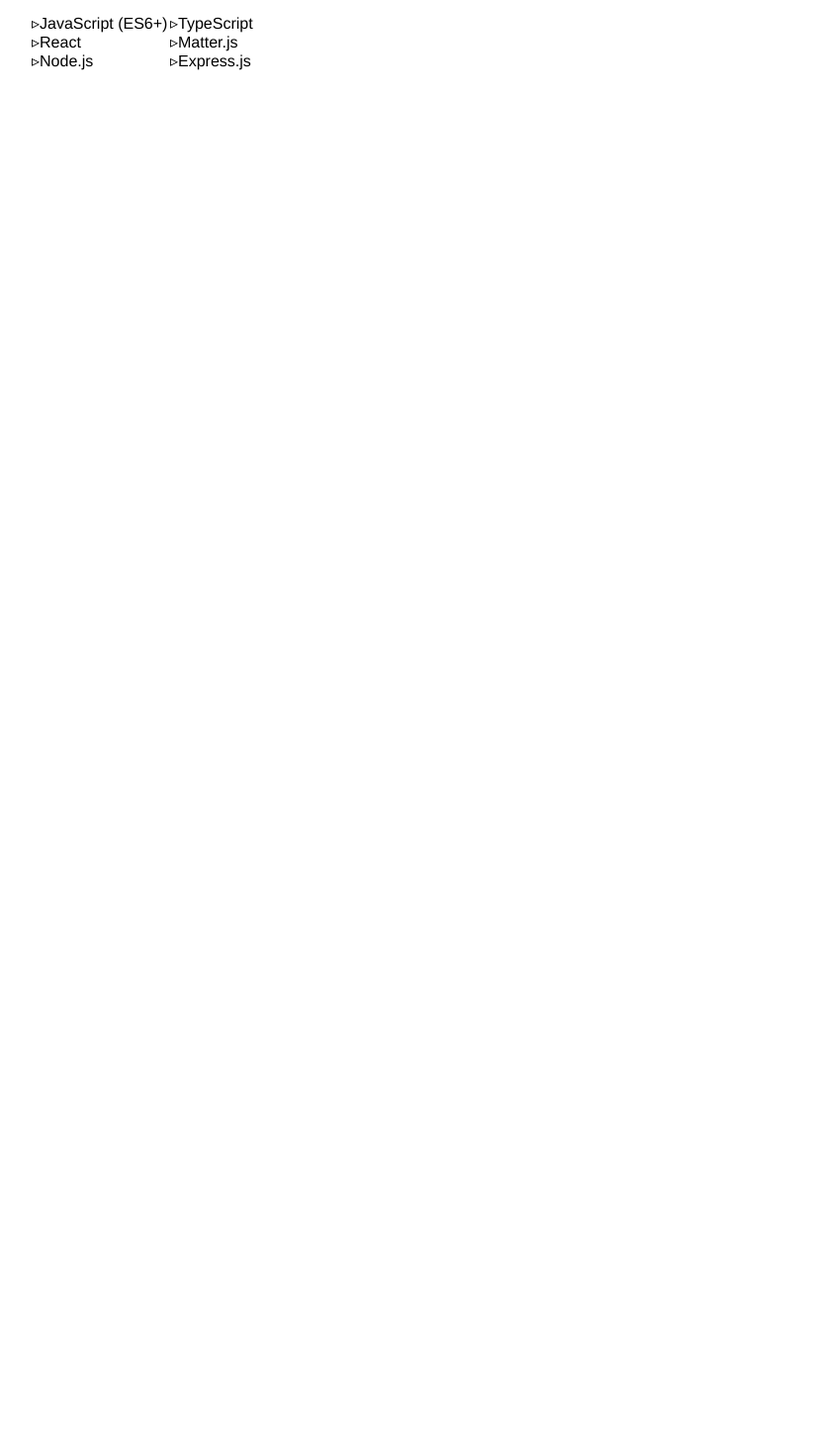
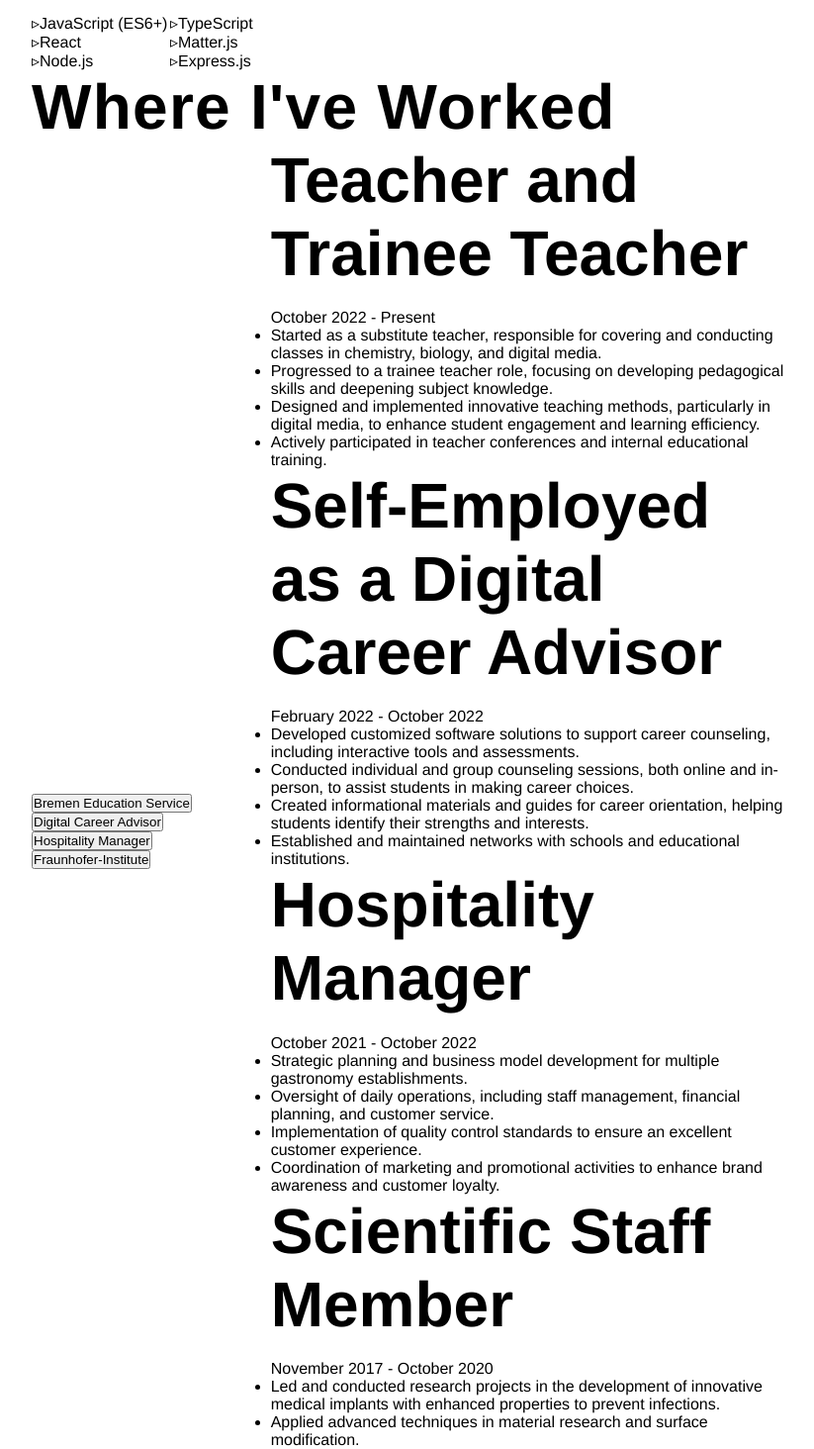
Before and after one commit to denmarx/resume23-24, a React (Create React App) app: page / in a window 1280 px wide. Shown: the part 1332-2796 px from the top of the page at 99% size, without its empty margins (224-1047 px from the left). Before the commit the page ends 2000 px from the top, so only its background shows below. Built offline with nearby package versions, Linux system fonts and the light colour scheme.

Commit message:
added job content

```diff
--- a/src/App.js
+++ b/src/App.js
@@ -3,6 +3,7 @@
 import Footer from './components/Footer/Footer';
 import Hero from './components/Hero/Hero';
 import About from './components/Content/About';
+import Jobs from './components/Content/Jobs';
 
 const App = () => {
   return (
@@ -11,6 +12,7 @@
       <main className='main-content'>
         <Hero />
         <About />
+        <Jobs />
       </main>
       <Footer />
     </div>
--- a/src/components/Content/About.js
+++ b/src/components/Content/About.js
@@ -5,7 +5,7 @@
 const About = () => {
   const addRef = useRevealOnScroll();
   return (
-    <section id='aboutSection' className={styles.aboutContainer}>
+    <section id='aboutSection'>
       <h2 className={styles.aboutMeHead} ref={addRef(0.3)}>
         About Me
       </h2>
--- a/src/components/Content/About.module.css
+++ b/src/components/Content/About.module.css
@@ -1,9 +1,3 @@
-.aboutContainer {
-  /* width: 100px;
-  height: 100px;
-  background-color: aqua; */
-}
-
 .aboutMeHead {
   opacity: 0;
 }
--- /dev/null
+++ b/src/components/Content/Jobs.js
@@ -0,0 +1,116 @@
+import styles from './Jobs.module.css';
+
+const Jobs = () => {
+  return (
+    <section id='jobs'>
+      <h2>Where I've Worked</h2>
+      <div className={styles.inner}>
+        <div role='tablist' className={styles.tabList}>
+          <button>
+            <span>Bremen Education Service</span>
+          </button>
+          <button>
+            <span>Digital Career Advisor</span>
+          </button>
+          <button>
+            <span>Hospitality Manager</span>
+          </button>
+          <button>
+            <span>Fraunhofer-Institute</span>
+          </button>
+        </div>
+        <div className={styles.jobPanel}>
+          <div role='tabpanel'>
+            <h3>
+              <span>Teacher and Trainee Teacher</span>
+            </h3>
+            <p className={styles.range}>October 2022 - Present</p>
+            <div>
+              <ul>
+                <li>
+                  Started as a substitute teacher, responsible for covering and conducting classes in chemistry,
+                  biology, and digital media.
+                </li>
+                <li>
+                  Progressed to a trainee teacher role, focusing on developing pedagogical skills and deepening subject
+                  knowledge.
+                </li>
+                <li>
+                  Designed and implemented innovative teaching methods, particularly in digital media, to enhance
+                  student engagement and learning efficiency.
+                </li>
+                <li>Actively participated in teacher conferences and internal educational training.</li>
+              </ul>
+            </div>
+          </div>
+          <div role='tabpanel'>
+            <h3>
+              <span>Self-Employed as a Digital Career Advisor</span>
+            </h3>
+            <p className={styles.range}>February 2022 - October 2022</p>
+            <div>
+              <ul>
+                <li>
+                  Developed customized software solutions to support career counseling, including interactive tools and
+                  assessments.
+                </li>
+                <li>
+                  Conducted individual and group counseling sessions, both online and in-person, to assist students in
+                  making career choices.
+                </li>
+                <li>
+                  Created informational materials and guides for career orientation, helping students identify their
+                  strengths and interests.
+                </li>
+                <li>Established and maintained networks with schools and educational institutions.</li>
+              </ul>
+            </div>
+          </div>
+          <div role='tabpanel'>
+            <h3>
+              <span>Hospitality Manager</span>
+            </h3>
+            <p className={styles.range}>October 2021 - October 2022</p>
+            <div>
+              <ul>
+                <li>Strategic planning and business model development for multiple gastronomy establishments.</li>
+                <li>
+                  Oversight of daily operations, including staff management, financial planning, and customer service.
+                </li>
+                <li>Implementation of quality control standards to ensure an excellent customer experience.</li>
+                <li>
+                  Coordination of marketing and promotional activities to enhance brand awareness and customer loyalty.
+                </li>
+              </ul>
+            </div>
+          </div>
+          <div role='tabpanel'>
+            <h3>
+              <span>Scientific Staff Member</span>
+            </h3>
+            <p className={styles.range}>November 2017 - October 2020</p>
+            <div>
+              <ul>
+                <li>
+                  Led and conducted research projects in the development of innovative medical implants with enhanced
+                  properties to prevent infections.
+                </li>
+                <li>Applied advanced techniques in material research and surface modification.</li>
+                <li>
+                  Presented research findings at international medical fairs and conferences, and delivered expert
+                  lectures.
+                </li>
+                <li>
+                  Authored and published scientific articles in leading journals, and participated in interdisciplinary
+                  research collaborations.
+                </li>
+              </ul>
+            </div>
+          </div>
+        </div>
+      </div>
+    </section>
+  );
+};
+
+export default Jobs;
--- /dev/null
+++ b/src/components/Content/Jobs.module.css
@@ -0,0 +1,6 @@
+.inner {
+  display: flex;
+  align-items: center;
+  justify-content: space-between;
+  gap: 20px;
+}
```
